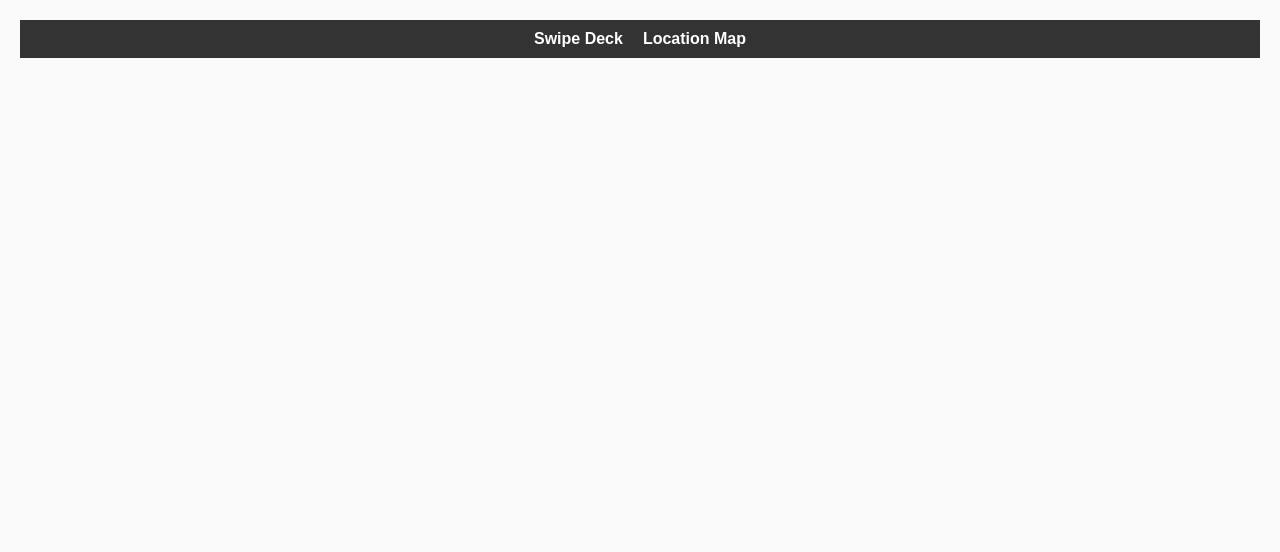
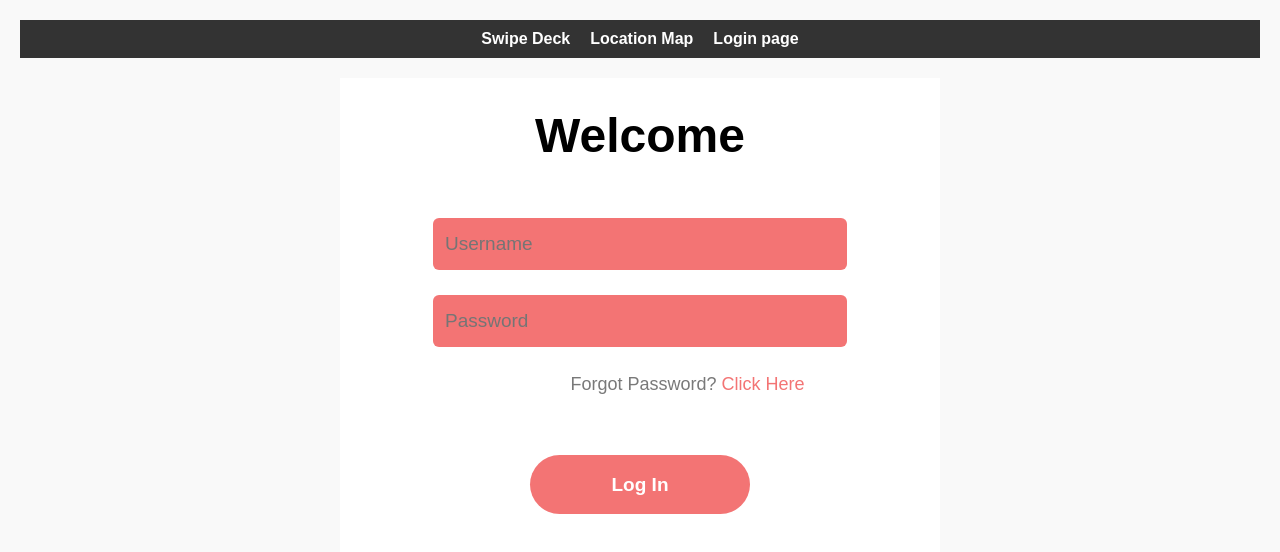
Before and after one commit to verifiedfinn/swipetizerserver, a React (Vite) app: page /login in a window 1280 px wide. Shown: the top 552 px of the page. Built offline with nearby package versions, Linux system fonts and the light colour scheme.

Commit message:
Added login page to exisitng pages

```diff
--- a/src/App.jsx
+++ b/src/App.jsx
@@ -2,7 +2,10 @@ import React, { useState, useEffect } from "react";
 import { motion, AnimatePresence } from "framer-motion";
 import { BrowserRouter as Router, Routes, Route, Link } from "react-router-dom";
 import MapPage from "./mappage.jsx"; // Import the Map Page
+import Login from './login.jsx';
 import "./styles.css";
+
+// import "./login.jsx";
 
 export default function App() {
   const [cards, setCards] = useState([]);
@@ -42,12 +45,13 @@ export default function App() {
         <nav className="navbar">
           <Link to="/">Swipe Deck</Link>
           <Link to="/map">Location Map</Link>
+          <Link to='/login'>Login page</Link>
         </nav>
 
         {/* ✅ Routes: Home (Swipe Deck) & Map Page */}
         <Routes>
           <Route
-            path="/"
+           path="/"
             element={
               <>
                 <h1>Swipe Deck</h1>
@@ -100,6 +104,7 @@ export default function App() {
             }
           />
           <Route path="/map" element={<MapPage />} />
+          <Route path='/login' element={<Login />} />
         </Routes>
       </div>
     </Router>
--- /dev/null
+++ b/src/login.jsx
@@ -0,0 +1,32 @@
+import React, { useState } from 'react'
+import { Link } from 'react-router-dom'
+import './styles.css'
+
+const Login = () => {
+
+  const[action,setAction] = useState("Log in");
+  return (
+
+    <div className='container'>
+        <div className="header">
+            {/* <div className="text">Welcome to Swipetizer</div> */}
+            <div className="text">Welcome</div>
+
+            </div>
+      <div className="inputs">
+        <div className="input">
+            <input type="text" placeholder='Username'/>
+        </div>
+        <div className="input">
+            <input type="password" placeholder='Password'/>
+        </div>
+      </div>
+<div className="forgot-password">Forgot Password? <span>Click Here</span></div>
+      <div className="submit-container">
+        <div className={"submit"}>Log In</div>
+      </div>
+    </div>
+  )
+}
+
+export default Login
--- a/src/styles.css
+++ b/src/styles.css
@@ -119,3 +119,92 @@ h1 {
   text-decoration: none;
   border-radius: 5px;
 }
+
+
+
+
+/* login page css */
+.container{
+  display: flex;
+  flex-direction: column;
+  margin: auto;
+  margin-top: 20px;
+  width: 600px;
+  background-color: #fff;
+  padding-bottom: 30px;
+}
+
+.header{
+  display: flex;
+  flex-direction: column;
+  align-items: center;
+  gap: 10px;
+  width: 100%;
+  margin-top: 30px;
+}
+
+.text{
+  color: #000;
+  font-size: 48px;
+  font-weight: 700;
+}
+
+.inputs{
+  margin-top: 55px;
+  display: flex;
+  flex-direction:  column;
+  gap: 25px;
+
+}
+
+.input{
+  display: flex;
+  align-items: center;
+  margin: auto;
+  width: 400;
+  height: 50;
+  background: #F37474;
+  border-radius: 6px;
+}
+
+.input input{
+  height: 50px;
+  width: 400px;
+  background: transparent;
+  border: none;
+  outline: none;
+  font-size: 19px;
+  margin-left: 10px;
+}
+
+.forgot-password{
+  padding-left: 95px;
+  margin-top: 27px;
+  color: #797979;
+  font-size: 18px;
+}
+
+.forgot-password span{
+  color: #F37474;
+  cursor: pointer;
+}
+
+.submit-container{
+  display: flex;
+  gap: 30px;
+  margin: 60px auto;
+}
+
+.submit{
+  display: flex;
+  justify-content: center;
+  align-items: center;
+  width: 220px;
+  height: 59px;
+  color: #fff;
+  background: #F37474;
+  border-radius: 50px;
+  font-size: 19px;
+  font-weight: 700;
+  cursor: pointer;
+}
```
